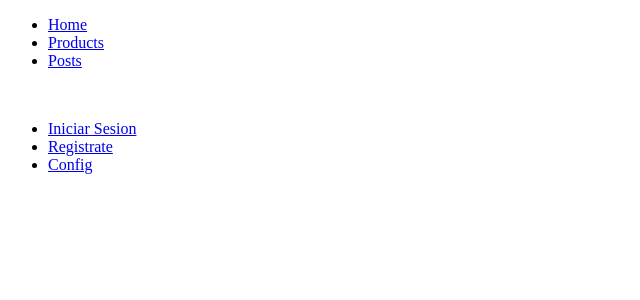
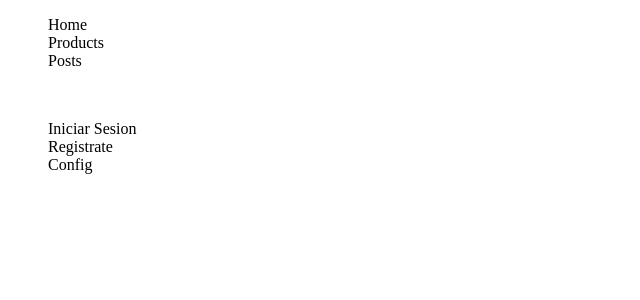
Before and after one commit to 3siete/plantasoAntiguo, an Angular app: page / in a window 1280 px wide. Shown: the top 300 px of the page, without its empty margins (0-640 px from the left). Built offline with nearby package versions, Linux system fonts and the light colour scheme.

Commit message:
style: estilo a las lista y los links

```diff
--- a/src/app/shared/components/navbar/navbar.component.css
+++ b/src/app/shared/components/navbar/navbar.component.css
@@ -0,0 +1,14 @@
+li{
+    list-style: none;
+}
+
+a {
+    text-decoration: none;
+    color: #000;
+    font-size: 1rem;
+    cursor: pointer;
+}
+a:hover{
+    color:#249E5F;
+    scale: 1.05;
+}
```
